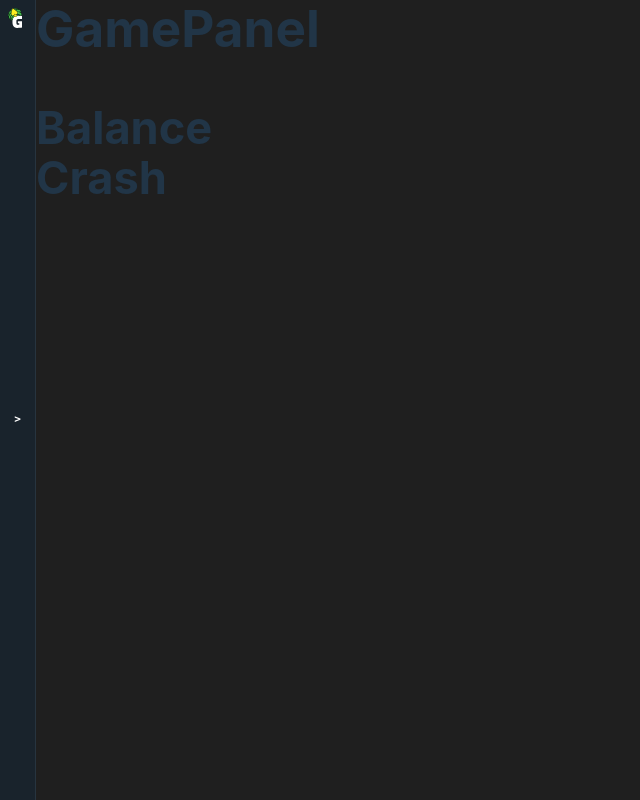
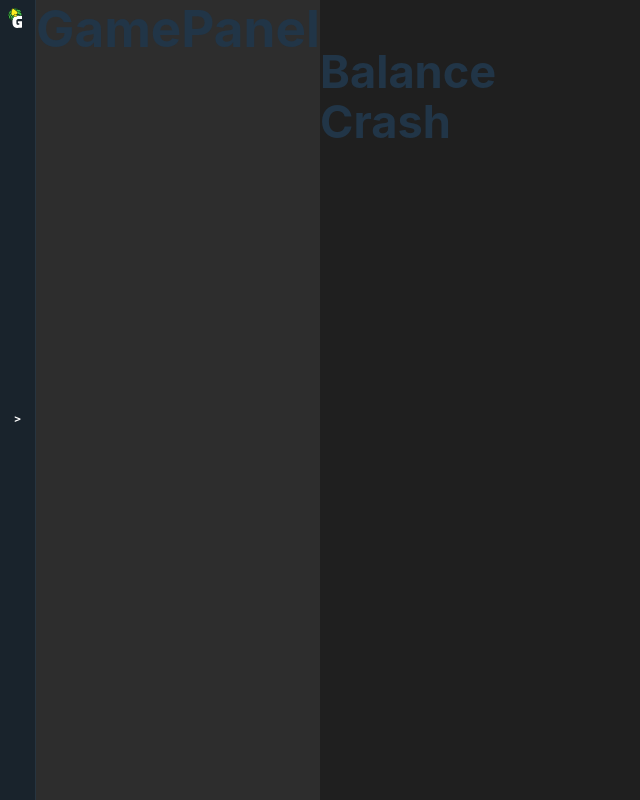
Before and after one commit to Liam19950327/TGgame-chicken-crash-, a React (Vite) app: page / in a window 1280 px wide. Shown: the whole page, without its empty margins (0-640 px from the left). Built offline with nearby package versions, Linux system fonts and the light colour scheme.

Commit message:
header complete

```diff
--- a/src/components/header/index.css
+++ b/src/components/header/index.css
@@ -5,10 +5,7 @@
     border-right: 1px solid #27343f;
     display: flex;
     flex-direction: column;
-    /* animation-name: headerAnimation;
-    animation-duration: 3s;
-    animation-delay: 2s;
-    animation-fill-mode: both; */
+    transition: all 0.1s ease;
 }
 
 .header-logo {
@@ -54,10 +51,6 @@
         flex-direction: row;
         height: 36px;
         width: 100vw;
-        /* animation-name: headerAnimationBack;
-        animation-duration: 1s;
-        animation-delay: 0.2s;
-        animation-fill-mode: both; */
     }
 
     .hamberger {
@@ -69,20 +62,3 @@
         margin-left: 16px;
     }
 }
-
-/* @keyframes headerAnimation {
-    from {
-        width: 36px;
-        height: 100vh;
-        background-color: #19232c;
-        border-right: 1px solid #27343f;
-        display: flex;
-        flex-direction: column;
-    }
-
-    to {
-        flex-direction: row;
-        height: 36px;
-        width: 100vw;
-    }
-} */
--- a/src/components/mainPanel/gamePanel/index.css
+++ b/src/components/mainPanel/gamePanel/index.css
@@ -0,0 +1,3 @@
+.game-panel {
+    background-color: #2d2d2d;
+}
--- a/src/components/mainPanel/index.css
+++ b/src/components/mainPanel/index.css
@@ -1,4 +1,5 @@
 .main-panel {
     width: calc(100vw - 36px);
     height: 100vh;
+    display: flex;
 }
```
